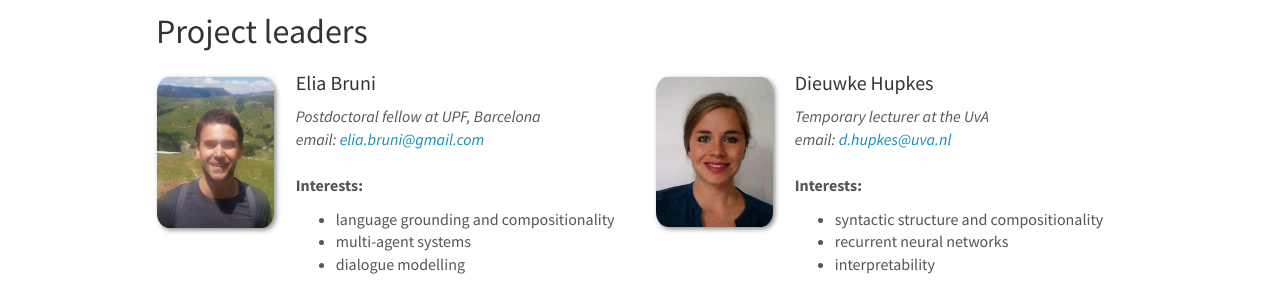
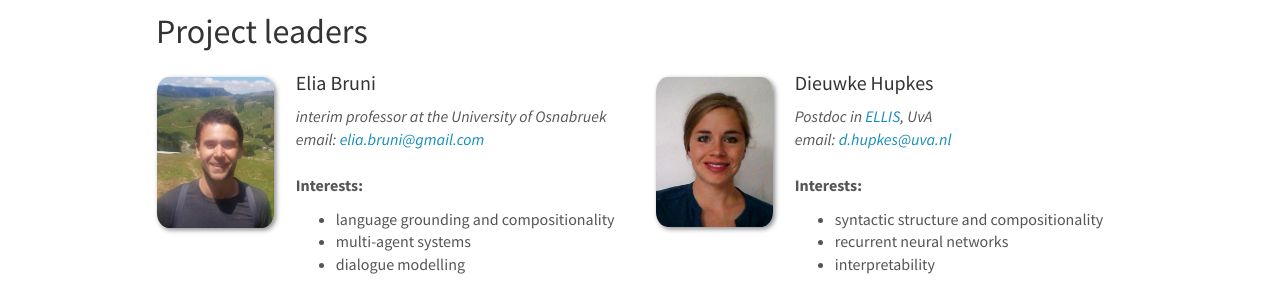
Before and after one commit to i-machine-think/i-machine-think.github.io, a Jekyll site: the page built from _pages/team.md, in a window 1280 px wide and 900 px high. Shown: the part 214-514 px from the top of the window. Built offline with Jekyll 4.4.1, drawn with Linux system fonts in a browser that asks for light colours; nearby versions of some CDN libraries.

Commit message:
Update affiliations D & E

```diff
--- a/_data/team_members.yml
+++ b/_data/team_members.yml
@@ -1,6 +1,6 @@
 - name: Elia Bruni
   photo: EBruni.jpeg
-  info: Postdoctoral fellow at UPF, Barcelona
+  info: interim professor at the University of Osnabruek
   email: elia.bruni@gmail.com
   number_educ: 0
   number_interests: 3
@@ -10,7 +10,7 @@
 
 - name: Dieuwke Hupkes
   photo: DHupkes.jpg
-  info: Temporary lecturer at the UvA
+  info: Postdoc in <a href="https://ellis.eu/" target="_blank">ELLIS</a>, UvA
   email: d.hupkes@uva.nl
   number_educ: 0
   number_interests: 3
```
